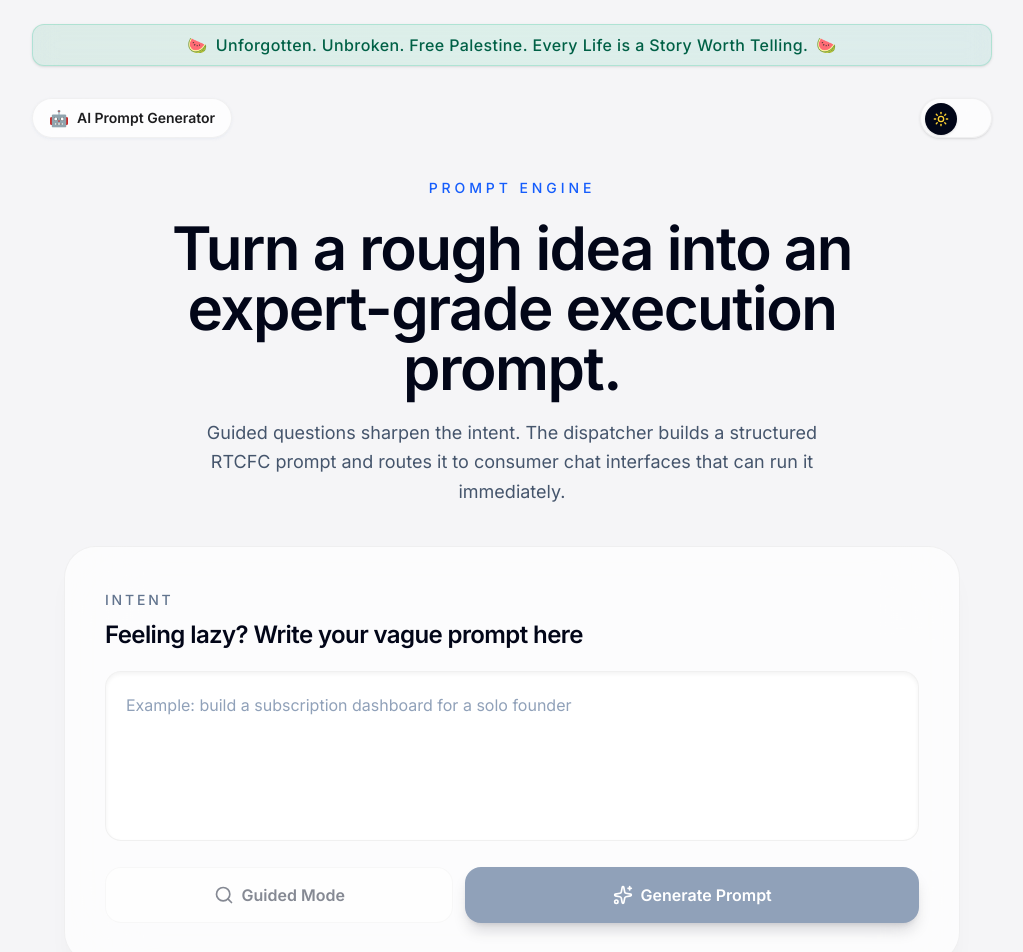
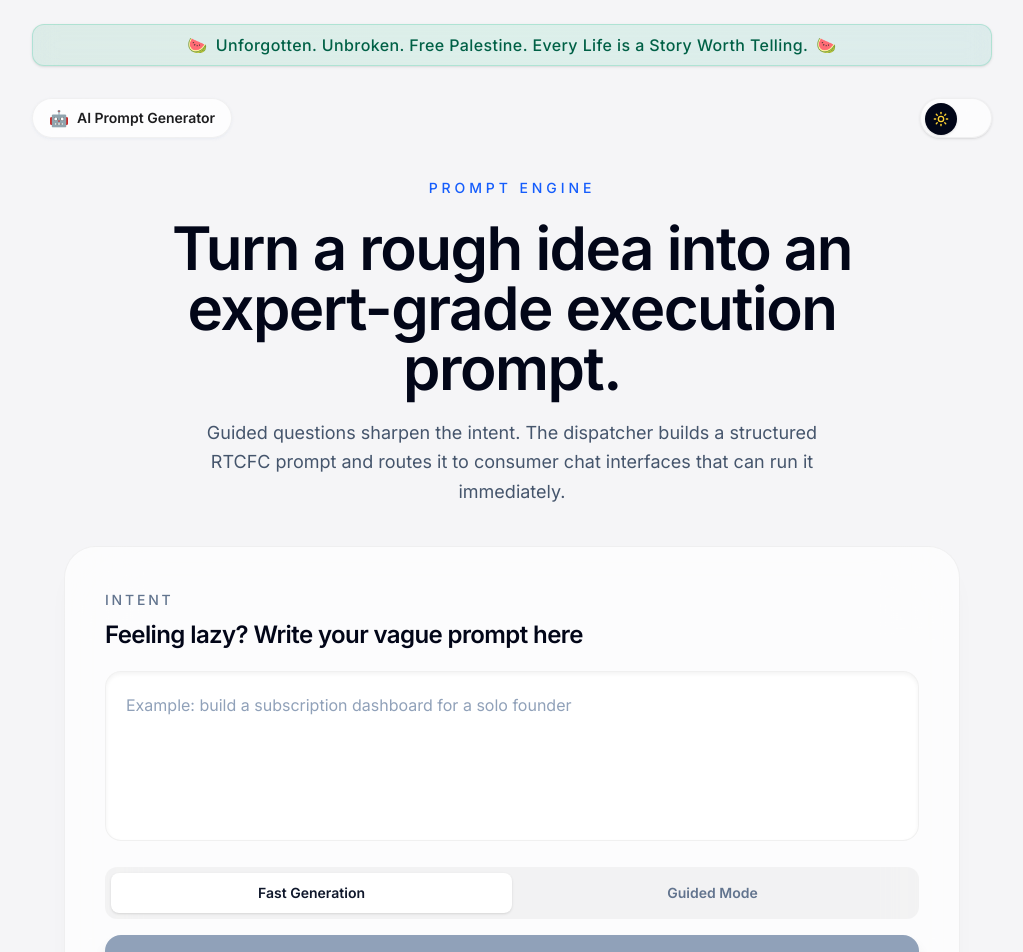
Before and after one commit to Nidan73/prompt-generator, a Next.js app: page / in a window 1280 px wide. Shown: the top 952 px of the page, without its empty margins (128-1151 px from the left). Built offline with nearby package versions, Linux system fonts and the light colour scheme.

Commit message:
feat: add segmented toggle for guided vs normal mode and auto-append clarifying question constraint

```diff
--- a/app/api/generate/route.ts
+++ b/app/api/generate/route.ts
@@ -171,6 +171,9 @@ Constraints
 1. STRICT_RULE_1
 2. STRICT_RULE_2
 3. STRICT_RULE_3
+4. Ask me any clarifying questions if you need more context to understand my intent better.
+
+- Always append the above exact sentence (about asking clarifying questions) as the final constraint.
 
 PART 2 — MODEL ROUTING (Ranking-Based)
 You must recommend the best AI model for this specific task across three tiers.
--- a/app/page.tsx
+++ b/app/page.tsx
@@ -88,6 +88,7 @@ export default function Home() {
   const [customAnswers, setCustomAnswers] = useState<Record<string, string>>({});
   const [result, setResult] = useState<DispatcherResponse | null>(null);
   const [activeTab, setActiveTab] = useState<RecommendationTier>("open_source");
+  const [isGuidedModeEnabled, setIsGuidedModeEnabled] = useState(false);
   const [isClarifying, setIsClarifying] = useState(false);
   const [isLoading, setIsLoading] = useState(false);
   const [cooldownTimer, setCooldownTimer] = useState(0);
@@ -363,18 +364,47 @@ export default function Home() {
               ) : null}
             </AnimatePresence>
 
-            <div id="action-buttons" className="mt-5 flex flex-col gap-3 sm:flex-row">
+            {!isGuided && (
+              <div className="mt-5 flex items-center justify-between rounded-xl bg-black/[0.04] p-1.5 dark:bg-white/[0.04]">
+                <button
+                  type="button"
+                  onClick={() => setIsGuidedModeEnabled(false)}
+                  className={cn(
+                    "flex-1 rounded-lg py-2.5 text-sm font-semibold transition-all duration-200",
+                    !isGuidedModeEnabled
+                      ? "bg-white text-slate-900 shadow-sm dark:bg-[#1c1c1e] dark:text-white"
+                      : "text-slate-500 hover:text-slate-700 dark:text-slate-400 dark:hover:text-slate-200"
+                  )}
+                >
+                  Fast Generation
+                </button>
+                <button
+                  type="button"
+                  onClick={() => setIsGuidedModeEnabled(true)}
+                  className={cn(
+                    "flex-1 rounded-lg py-2.5 text-sm font-semibold transition-all duration-200",
+                    isGuidedModeEnabled
+                      ? "bg-white text-slate-900 shadow-sm dark:bg-[#1c1c1e] dark:text-white"
+                      : "text-slate-500 hover:text-slate-700 dark:text-slate-400 dark:hover:text-slate-200"
+                  )}
+                >
+                  Guided Mode
+                </button>
+              </div>
+            )}
+
+            <div id="action-buttons" className="mt-4 flex flex-col gap-3 sm:flex-row">
+              {isGuidedModeEnabled && !isGuided ? (
                 <button
                   type="button"
                   onClick={requestClarifications}
                   disabled={!hasEnoughContext || isClarifying || isLoading || isCoolingDown}
-                className="inline-flex h-14 flex-1 items-center justify-center gap-2 rounded-2xl border border-black/[0.05] bg-white px-5 text-base font-semibold text-slate-900 transition hover:border-blue-300 hover:bg-blue-50 disabled:cursor-not-allowed disabled:opacity-50 dark:border-white/[0.08] dark:bg-[#1c1c1e] dark:text-slate-100 dark:hover:border-blue-700 dark:hover:bg-blue-950/30"
+                  className="inline-flex h-14 w-full items-center justify-center gap-2 rounded-2xl bg-blue-600 px-5 text-base font-semibold text-white shadow-lg shadow-blue-600/20 transition hover:-translate-y-0.5 hover:bg-blue-500 disabled:translate-y-0 disabled:cursor-not-allowed disabled:bg-slate-400 dark:shadow-blue-900/20"
                 >
                   {isClarifying ? <Loader2 className="h-5 w-5 animate-spin" /> : <Search className="h-5 w-5" />}
-                Guided Mode
+                  {isCoolingDown ? `Wait ${cooldownTimer}s` : "Start Guided Mode"}
                 </button>
-
-              {!isGuided && (
+              ) : (
                 <AnimatePresence mode="wait">
                   {showGenerateButton ? (
                     <motion.button
@@ -386,7 +416,7 @@ export default function Home() {
                       animate={{ opacity: 1, y: 0, scale: 1 }}
                       exit={{ opacity: 0, y: -8, scale: 0.98 }}
                       transition={{ duration: 0.22, type: "spring", stiffness: 400, damping: 30 }}
-                    className="inline-flex h-14 flex-[1.35] items-center justify-center gap-2 rounded-2xl bg-slate-950 px-5 text-base font-semibold text-white shadow-lg shadow-slate-950/15 transition hover:-translate-y-0.5 hover:bg-slate-800 disabled:translate-y-0 disabled:cursor-not-allowed disabled:bg-slate-400 dark:bg-white dark:text-slate-950 dark:shadow-white/10 dark:hover:bg-slate-200"
+                      className="inline-flex h-14 w-full items-center justify-center gap-2 rounded-2xl bg-slate-950 px-5 text-base font-semibold text-white shadow-lg shadow-slate-950/15 transition hover:-translate-y-0.5 hover:bg-slate-800 disabled:translate-y-0 disabled:cursor-not-allowed disabled:bg-slate-400 dark:bg-white dark:text-slate-950 dark:shadow-white/10 dark:hover:bg-slate-200"
                     >
                       {isLoading ? <Loader2 className="h-5 w-5 animate-spin" /> : <Sparkles className="h-5 w-5" />}
                       {isCoolingDown ? `Wait ${cooldownTimer}s` : "Generate Prompt"}
@@ -394,9 +424,6 @@ export default function Home() {
                   ) : null}
                 </AnimatePresence>
               )}
-
-
-
             </div>
 
             <AnimatePresence>
```
Also changed, not shown: 1 other file (tests, documents, lock files or other folders). Lines whose indentation alone changed are shown as unchanged.
